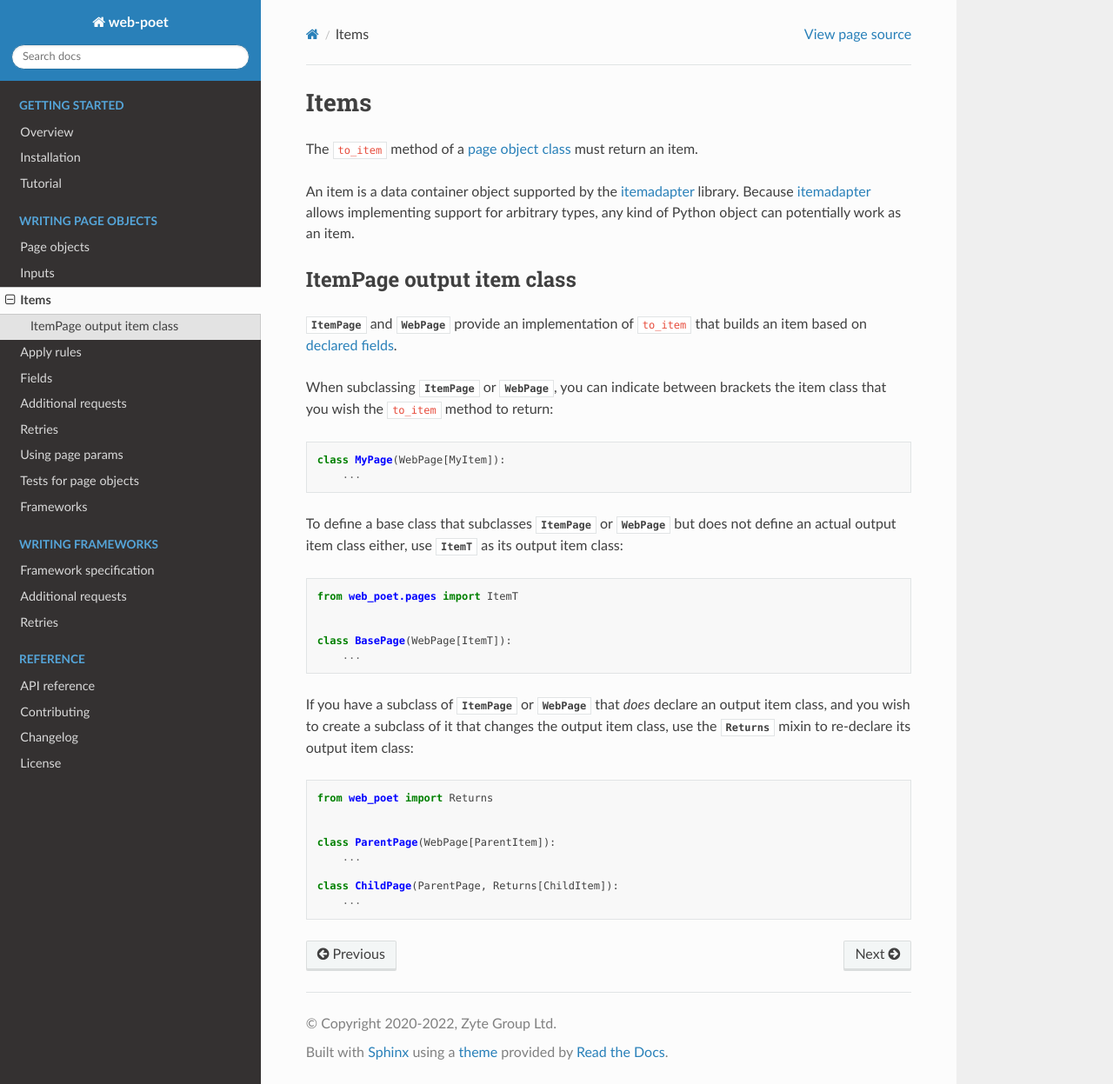
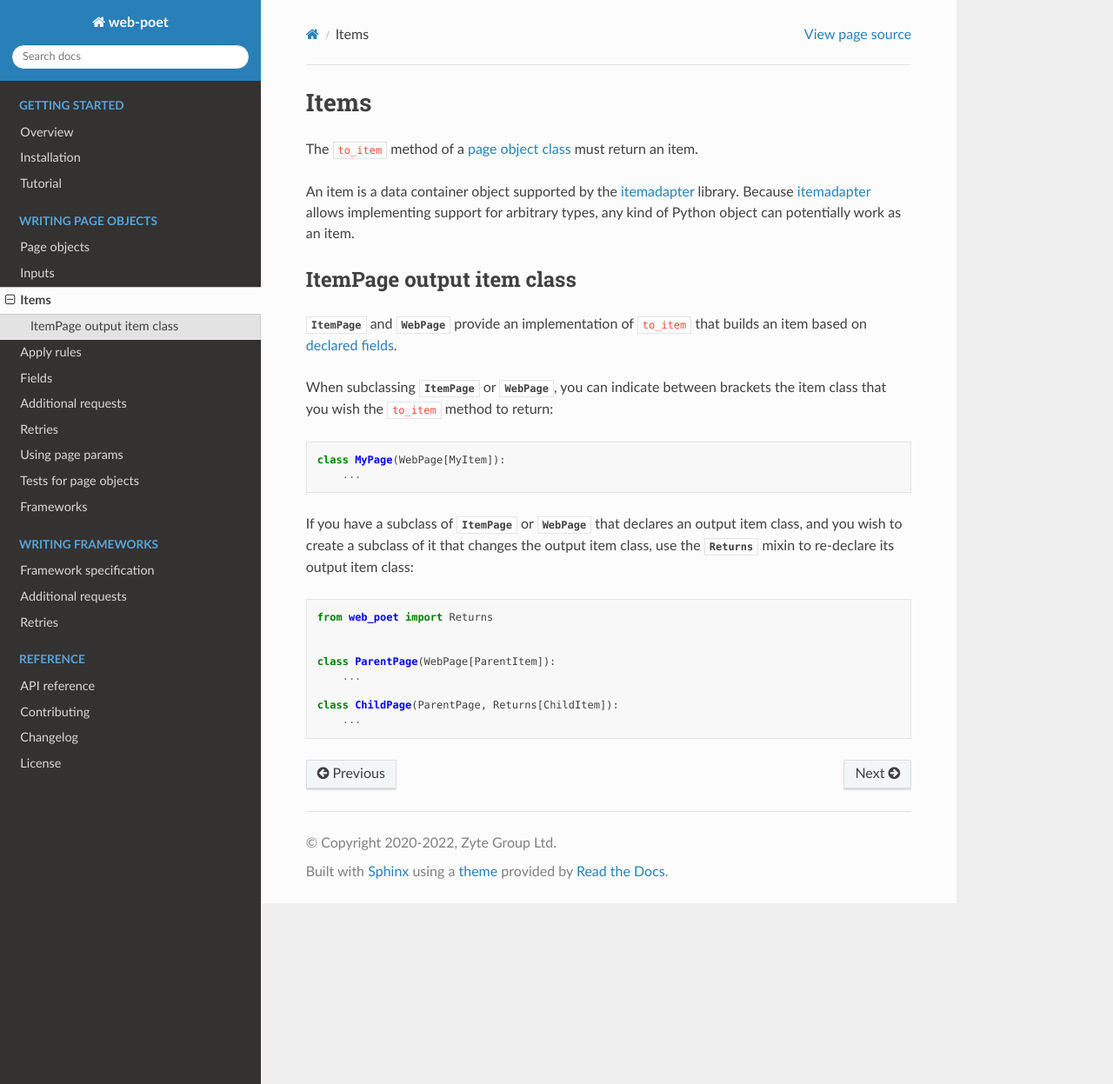
Before and after one commit to scrapinghub/web-poet, a Sphinx documentation site: the page built from docs/page-objects/items.rst, in a window 1280 px wide and 1247 px high. Shown: the whole window at 87% size. Built offline with Sphinx 7.4.7 and the Read the Docs theme 2.0.0, drawn with Linux system fonts in a browser that asks for light colours.

Commit message:
Remove the ItemPage base class example

```diff
--- a/docs/page-objects/items.rst
+++ b/docs/page-objects/items.rst
@@ -30,20 +30,8 @@ class that you wish the ``to_item`` method to return:
    class MyPage(WebPage[MyItem]):
        ...
 
-To define a base class that subclasses :class:`~web_poet.pages.ItemPage` or
-:class:`~web_poet.pages.WebPage` but does not define an actual output item
-class either, use :data:`~web_poet.pages.ItemT` as its output item class:
-
-.. code-block:: python
-
-   from web_poet.pages import ItemT
-
-
-   class BasePage(WebPage[ItemT]):
-       ...
-
 If you have a subclass of :class:`~web_poet.pages.ItemPage` or
-:class:`~web_poet.pages.WebPage` that *does* declare an output item class, and
+:class:`~web_poet.pages.WebPage` that declares an output item class, and
 you wish to create a subclass of it that changes the output item class, use
 the :class:`~web_poet.pages.Returns` mixin to re-declare its output item class:
 
```
